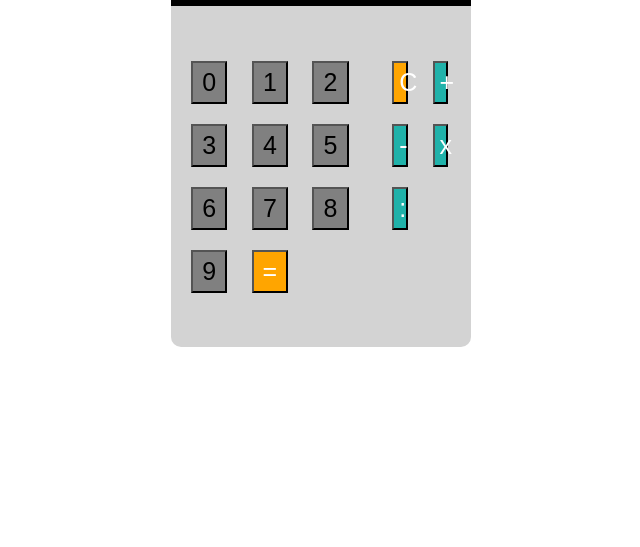
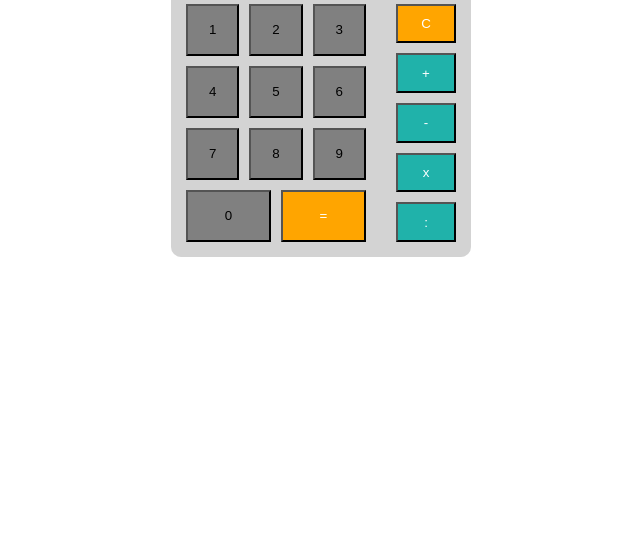
Before and after one commit to andrea-bertaglia/htmlcss-simple-calculator, a plain HTML site: page index.html in a window 1280 px wide. Shown: the part 253-800 px from the top of the page, without its empty margins (129-769 px from the left). Drawn offline with Linux system fonts and the light colour scheme; a web font is replaced by a local one.

Commit message:
fix: layout fixed

```diff
--- a/css/style.css
+++ b/css/style.css
@@ -1,5 +1,4 @@
 /* RESET */
-
 * {
     margin: 0;
     padding: 0;
@@ -11,7 +10,6 @@ img {
 }
 
 /* COMMON */
-
 * {
     font-family: 'Seven Segment', sans-serif;;
 }
@@ -22,7 +20,7 @@ body {
 
 /* MAIN */
 .container {
-    margin: 100px 300px;
+    margin: 10px 300px;
     width: 300px;
     height: 500px;
     border-radius: 10px;
@@ -33,7 +31,6 @@ body {
 
 
 /* HEADER */
-
 header {
     text-align: center;
     justify-content: center;
@@ -43,7 +40,6 @@ header {
 }
 
 /* DISPLAY SECTION */
-
 .display {
     background-color: black;
     color: aquamarine;
@@ -56,32 +52,37 @@ header {
 }
 
 /* BUTTONS SECTION */
-
 .buttons {
     display: flex;
 }
 
 .right {
+    width: 70%;
     padding: 10px;
-    flex-direction: column;
+    display: flex;
     flex-wrap: wrap;
-    justify-content: flex-end;
-    align-items: flex-end;
 }
 
 .left {
+    width: 30%;
     padding: 10px;
-    flex-direction: column;
+    display: flex;
     flex-wrap: wrap;
-    justify-content: flex-end;
-    align-items: flex-end;
+    flex-flow: column wrap;
+
 }
 
-.buttons button {
-    font-size: 25px;
-    margin: 10px;
-    width: 20%;
+.buttons .right button {
+    margin: 5px;
+    width: calc(100% / 4);
     padding: 5px;
+    flex-grow: 1;
+}
+
+.buttons .left button {
+    margin: 5px;
+    padding: 5px;
+    flex-grow: 1;
 }
 
 .grey-button {
--- a/index.html
+++ b/index.html
@@ -28,7 +28,6 @@
             <!-- Buttons section -->
             <section class="buttons">
                 <div class="right">
-                    <button class="grey-button">0</button>
                     <button class="grey-button">1</button>
                     <button class="grey-button">2</button>
                     <button class="grey-button">3</button>
@@ -38,6 +37,7 @@
                     <button class="grey-button">7</button>
                     <button class="grey-button">8</button>
                     <button class="grey-button">9</button>
+                    <button class="grey-button">0</button>
                     <button class="orange-button">=</button>
                 </div>
                 <div class="left">
@@ -46,7 +46,7 @@
                     <button class="blue-button">-</button>
                     <button class="blue-button">x</button>
                     <button class="blue-button">:</button>
-                    </div>
+                </div>
             </section>
             <!-- /Buttons section -->
         </div>
```
